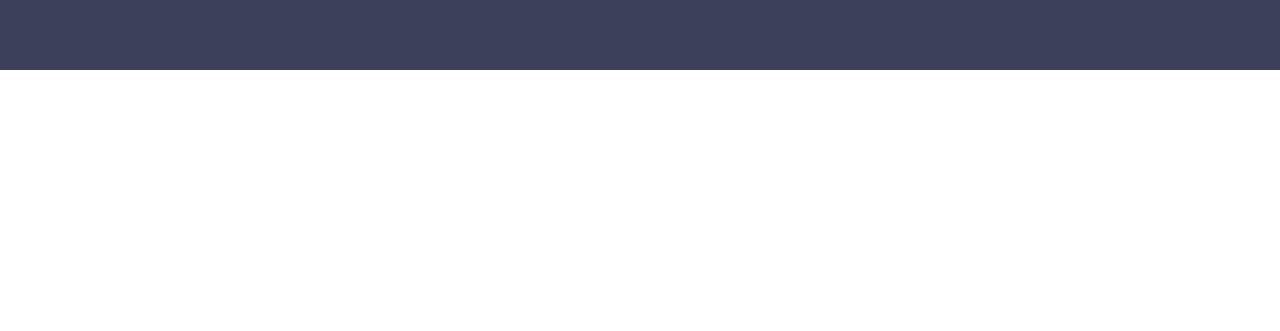
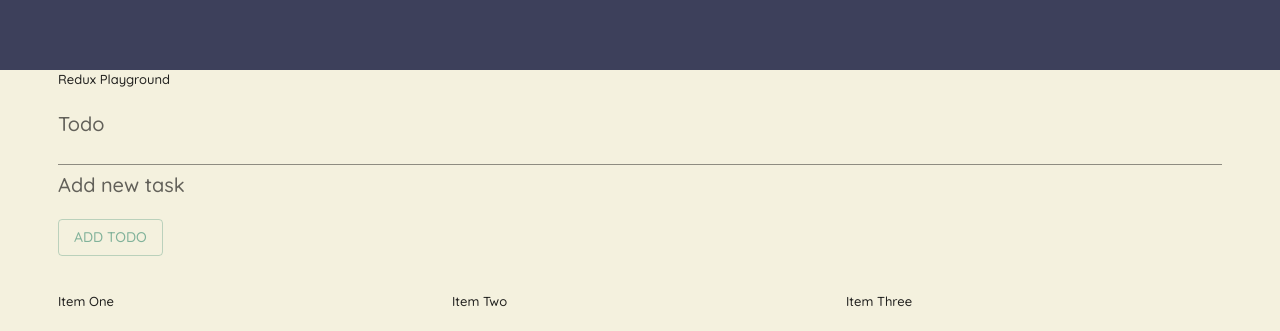
Before and after one commit to renatopavlic/RenoApp, a React (Create React App) app: page / in a window 1280 px wide. Shown: the part 1260-1591 px from the top of the page. Before the commit the page ends 1330 px from the top, so only its background shows below. Built offline with nearby package versions, Linux system fonts and the light colour scheme; no server answers.

Commit message:
save progress

```diff
--- a/src/App.tsx
+++ b/src/App.tsx
@@ -8,6 +8,7 @@ import { initialRecipe } from "./components/Recipe/consts";
 import Navbar from "./components/Navbar/Navbar";
 import Recipe from "./components/Recipe/Recipe";
 import Weather from "./components/Weather/Weather";
+import TodoList from "./components/TodoList/TodoList";
 import { RandomRecipe } from "./services/recipe";
 import "./App.css";
 
@@ -17,7 +18,6 @@ function App() {
   // Navigation
   // Redux
   // Docker
-  // Weather Api
 
   const [recipe, setRecipe] = useState<RandomRecipe>(initialRecipe);
   const [darkMode, setDarkMode] = useState<boolean>(false);
@@ -42,6 +42,7 @@ function App() {
             <Recipe recipe={recipe} />
           </Container>
           <Weather />
+          <TodoList />
         </Paper>
       </ThemeProvider>
     </div>
--- /dev/null
+++ b/src/components/TodoList/TodoList.tsx
@@ -0,0 +1,73 @@
+import {
+  Box,
+  Button,
+  Container,
+  Grid,
+  TextField,
+  Typography,
+} from "@mui/material";
+import React, { useState } from "react";
+
+const TodoList = () => {
+  const [todo, setTodo] = useState<string>("");
+
+  const handleTodoChange = (e) => {
+    setTodo(e.target.value);
+  };
+
+  const handleSubmit = (e) => {
+    e.preventDefault();
+    console.log("todo submit");
+  };
+
+  return (
+    <Container>
+      <Box>
+        <Typography>Redux Playground</Typography>
+      </Box>
+      <Grid container spacing={3}>
+        <Grid item xs={12}>
+          <form onSubmit={handleSubmit}>
+            <TextField
+              id="standard-basic"
+              variant="standard"
+              label="Todo"
+              helperText="Add new task"
+              value={todo}
+              onChange={handleTodoChange}
+              fullWidth
+              inputProps={{
+                style: { fontSize: 35 },
+              }}
+              InputLabelProps={{ style: { fontSize: 20 } }}
+              FormHelperTextProps={{
+                style: {
+                  fontSize: 20,
+                },
+              }}
+            />
+            <Box my={3}>
+              <Button type="submit" variant="outlined">
+                Add Todo
+              </Button>
+            </Box>
+          </form>
+        </Grid>
+        <Grid item xs={4}>
+          <Typography>Item One</Typography>
+        </Grid>
+        <Grid item xs={4}>
+          <Typography>Item Two</Typography>
+        </Grid>
+        <Grid item xs={4}>
+          <Typography>Item Three</Typography>
+        </Grid>
+        <Grid item xs={4}>
+          <Typography>Item Four</Typography>
+        </Grid>
+      </Grid>
+    </Container>
+  );
+};
+
+export default TodoList;
```
Also changed, not shown: src/components/TodoList/TodoItem.tsx (added, +13 -0 lines), src/components/TodoList/styled.ts (added, +8 -0 lines).
